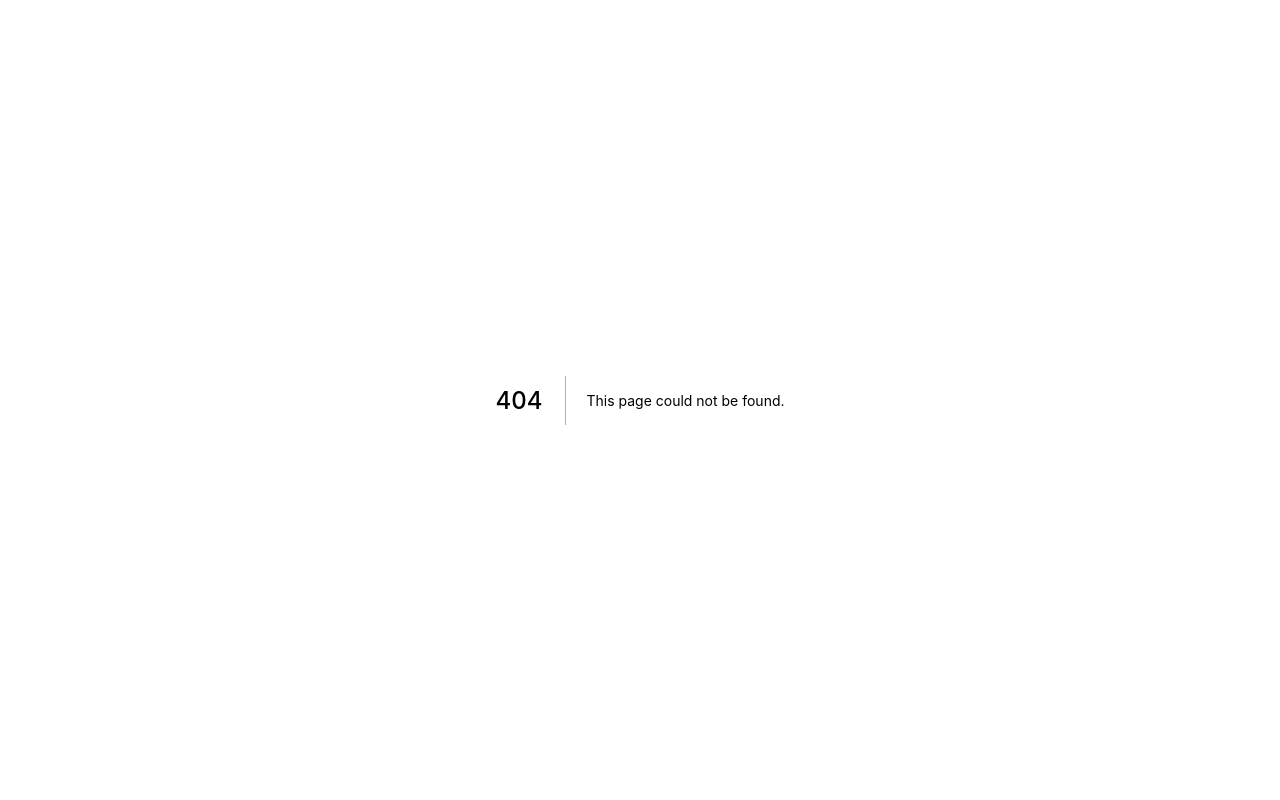
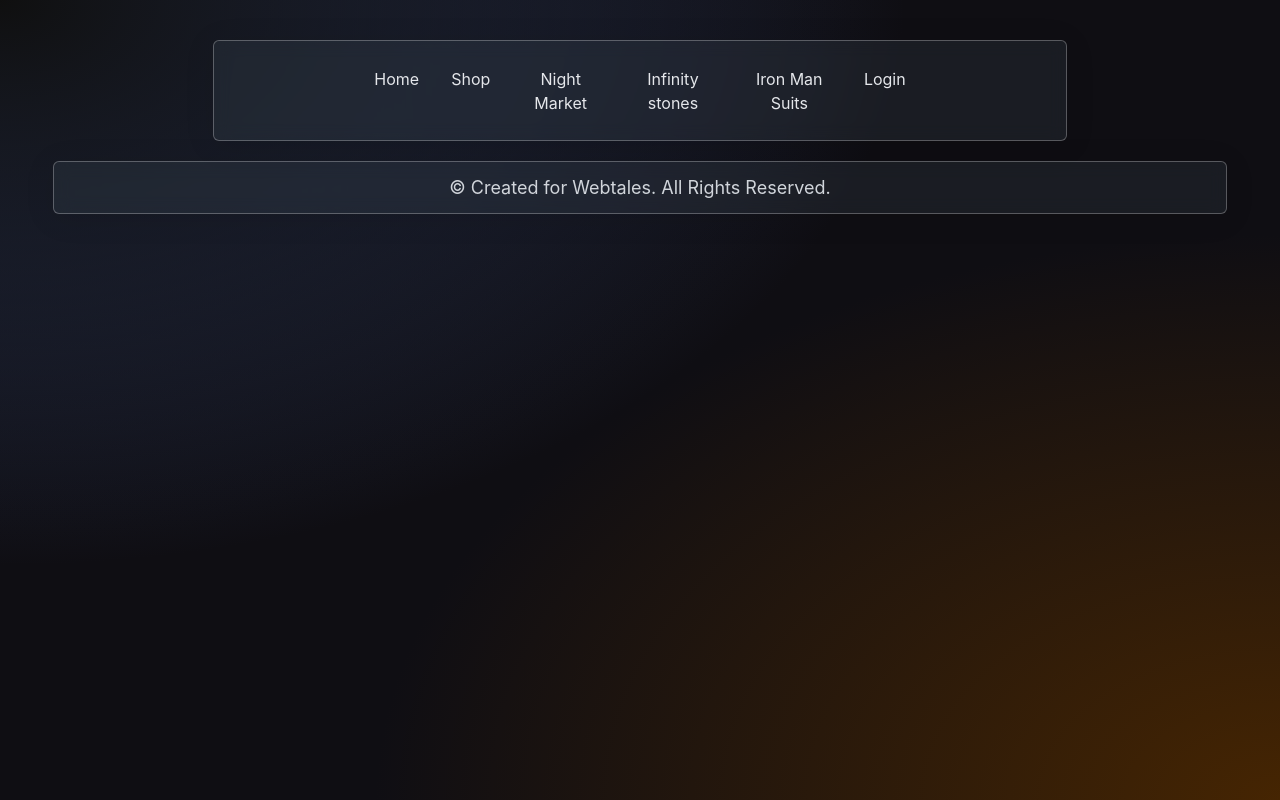
Before and after one commit to SpywarePersues/marverse, a Next.js app: page /nightMarket/1 in a window 1280 px wide. Before the commit this address had no page. Built offline with nearby package versions, Linux system fonts and the light colour scheme.

Commit message:
Added shop page + auth

```diff
--- a/pages/login.js
+++ b/pages/login.js
@@ -3,7 +3,6 @@ import { app, database } from "../firebaseConfig";
 import { getAuth, createUserWithEmailAndPassword, GoogleAuthProvider, GithubAuthProvider, signInWithPopup } from 'firebase/auth'
 import { useRouter as UseRouter } from "next/router";
 import ContainerBlock from '../components/ContainerBlock'
-import { addDoc, collection } from "firebase/firestore";
 
 function login() {
     const [token, setToken] = UseState("")
--- /dev/null
+++ b/pages/nightMarket/[id].js
@@ -0,0 +1,13 @@
+/* eslint-disable @next/next/no-img-element */
+import React, { useEffect as UseEffect, useState as UseState } from 'react'
+import ContainerBlock from '../../components/ContainerBlock'
+
+function nightMarketScreen() {
+    return (
+        <ContainerBlock>
+
+        </ContainerBlock>
+    )
+}
+
+export default nightMarketScreen
--- /dev/null
+++ b/pages/shop.js
@@ -0,0 +1,44 @@
+/* eslint-disable @next/next/no-img-element */
+import React, { useEffect as UseEffect, useState as UseState } from 'react'
+import ContainerBlock from '../components/ContainerBlock'
+import { database } from '../firebaseConfig'
+import { collection, getDocs } from 'firebase/firestore'
+import Link from 'next/link'
+
+function shop() {
+    const databaseRef = collection(database, 'Product')
+    const [firedata, setFiredata] = UseState([])
+
+    UseEffect(() => {
+        getData()
+    }, [])
+
+    const getData = async () => {
+        await getDocs(databaseRef)
+        .then((response) => {
+            setFiredata(response.docs.map((data) => {
+                return {...data.data(), id: data.id}
+            }))
+        })
+    }
+    return (
+        <ContainerBlock title="Night Market">
+            <h1 className='text-5xl text-center my-6'>All Products</h1>
+            <div className='my-10 p-10 grid grid-cols-1 sm:grid-cols-1 md:grid-cols-2 lg:grid-cols-2 xl:grid-cols-2 gap-5'>
+                {firedata.map((data) => {
+                    return(
+                        <div key={data.id} className="glassmorph md:mx-16 mx-6 w-[18rem] lg:w-[26rem] xl:w-[35rem] rounded-lg hover:scale-105 transition-scale duration-300 my-6">
+                            <img src={data.Image} className="w-[46rem] border-solid border-slate-600 border-4 rounded-md" alt='' />
+                            <h1 className='md:text-3xl text-2xl my-4 text-center'>{data.Name}</h1>
+                            <h1 className='my-4 text-center md:text-xl'>₹{data.Price}</h1>
+                            <h1 className='my-4 text-center md:text-xl'><strong>Origin: </strong>{data.Origin}</h1>
+                            <Link href={`/nightMarket/${data.id}`}><button className='my-4 button px-4 py-3 rounded-md block mx-auto'>Discover</button></Link>
+                        </div>
+                    )
+                })}
+            </div>
+        </ContainerBlock>
+    )
+}
+
+export default shop
```
